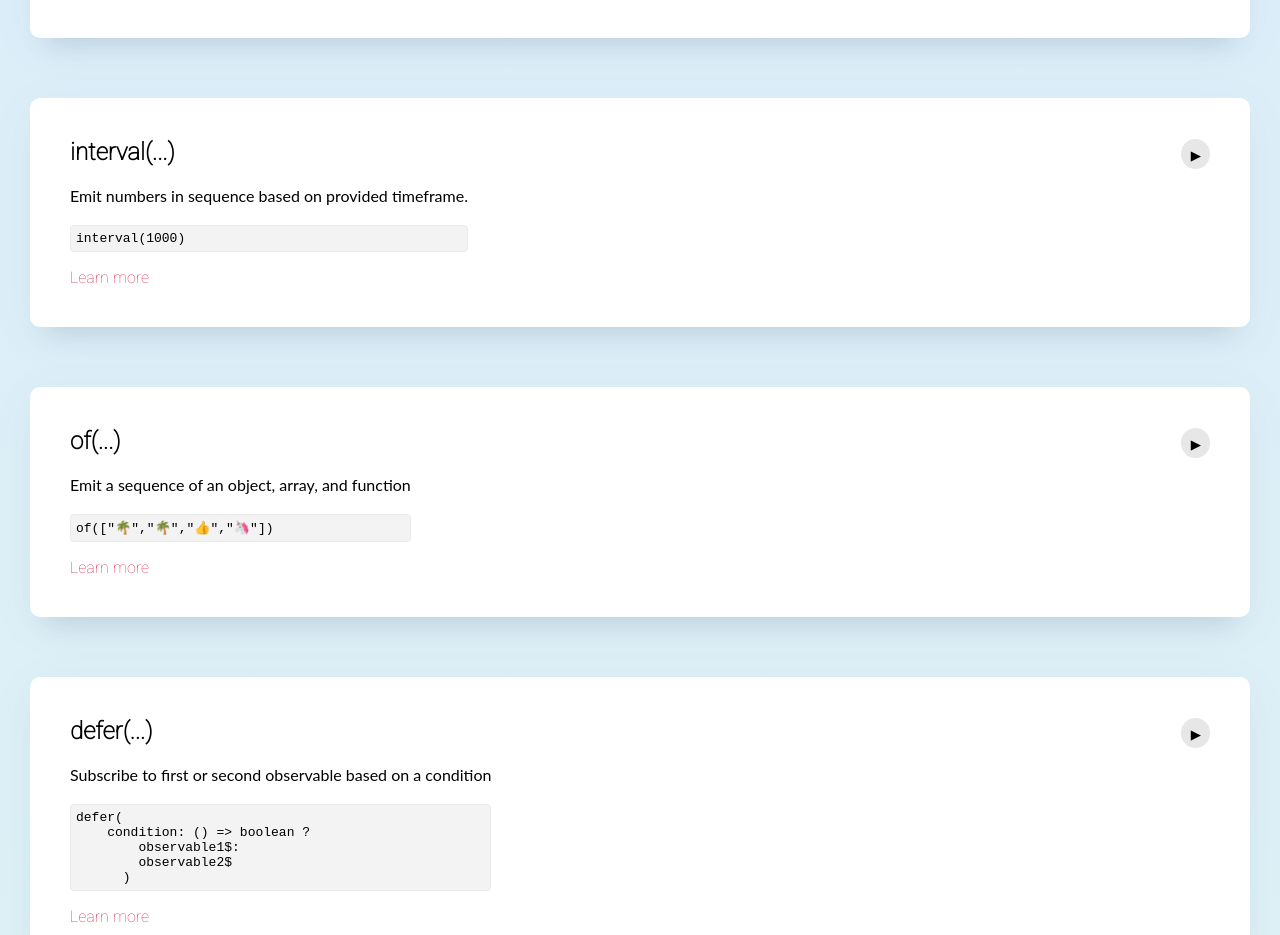
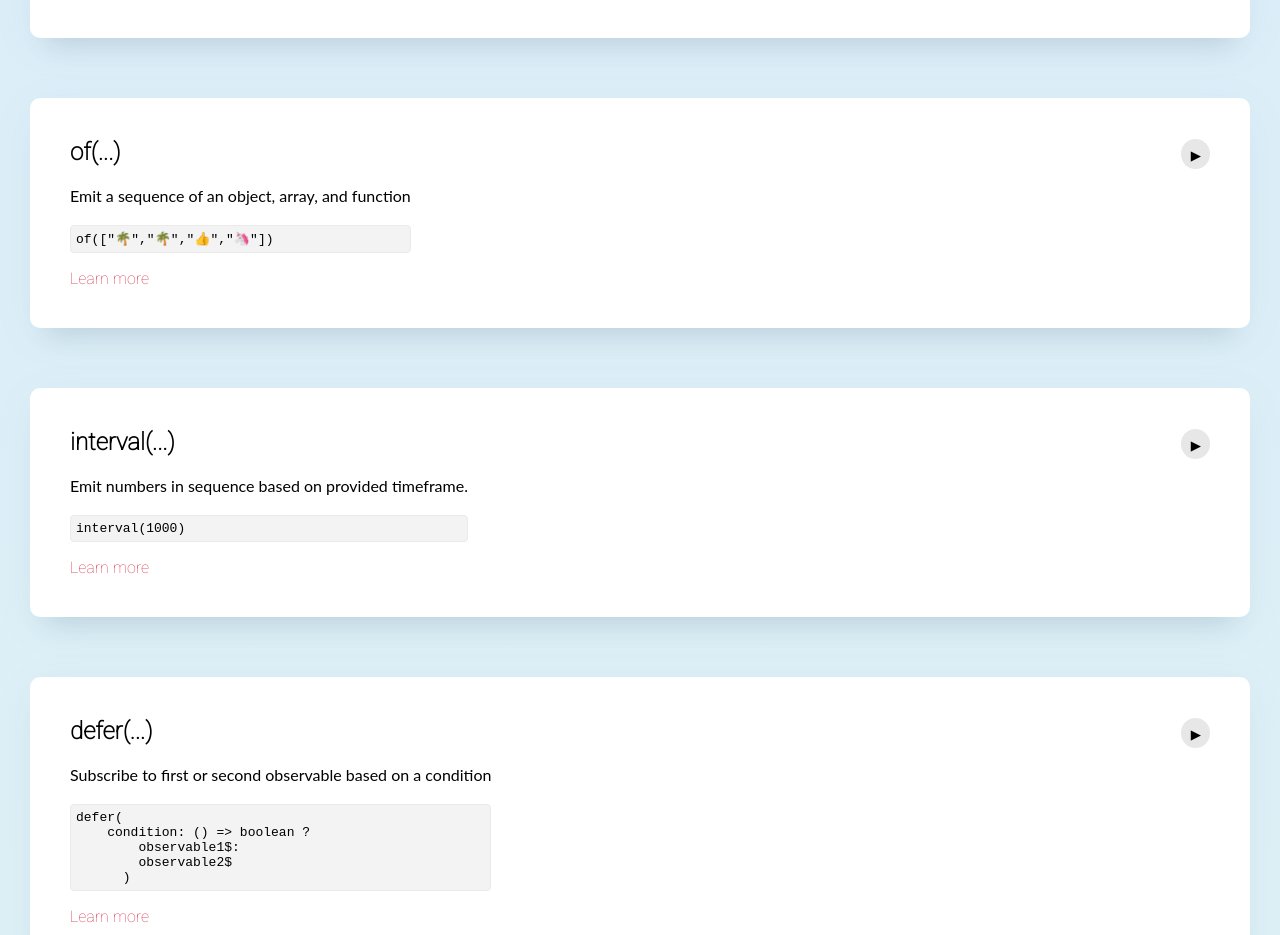
Before and after one commit to mo-sharif/angular-rxjs-operators, an Angular app: page / in a window 1280 px wide. Shown: the part 2780-3715 px from the top of the page. Built offline with nearby package versions, Linux system fonts and the light colour scheme; a web font is replaced by a local one.

Commit message:
2 files modified

```diff
--- a/src/app/app.component.ts
+++ b/src/app/app.component.ts
@@ -32,18 +32,18 @@ export class AppComponent {
       link: "https://www.learnrxjs.io/learn-rxjs/operators/creation/from"
     },
     {
+      action: () => this.dataService._of(this.inputData),
+      code: `of(${this.strInputData})`,
+      desc: "Emit a sequence of an object, array, and function",
+      name: "of(...)",
+      link: "https://www.learnrxjs.io/learn-rxjs/operators/creation/of"
+    },
+    {
       action: () => this.dataService._interval(1000),
       code: `interval(1000)`,
       desc: "Emit numbers in sequence based on provided timeframe.",
       name: "interval(...)",
       link: "https://www.learnrxjs.io/learn-rxjs/operators/creation/interval"
-    },
-    {
-      action: () => this.dataService._of(this.inputData),
-      code: `of(${this.strInputData})`,
-      desc: "Emit a sequence of an object, array, and function",
-      name: "of(...)",
-      link: "https://www.learnrxjs.io/learn-rxjs/operators/creation/of"
     },
     {
       // condition hardcodede to false
@@ -210,11 +210,9 @@ export class AppComponent {
       action: () => this.dataService._tap(this.inputData),
       code: `tap(() => console.log(👋))`,
       category: "Utility",
-      desc:
-        "Transparently perform actions or side-effects, such as logging",
+      desc: "Transparently perform actions or side-effects, such as logging",
       name: "tap(...)",
-      link:
-        "https://www.learnrxjs.io/learn-rxjs/operators/utility/do"
+      link: "https://www.learnrxjs.io/learn-rxjs/operators/utility/do"
     }
   ];
   constructor(public dataService: DataService) {
--- a/src/app/data.service.ts
+++ b/src/app/data.service.ts
@@ -65,13 +65,13 @@ export default class DataService {
     this.handleResults(op);
   }
 
-  _interval(item: number) {
-    const op = interval(item);
+  _of(item) {
+    const op = of(item);
     this.handleResults(op);
   }
 
-  _of(item) {
-    const op = of(item);
+  _interval(item: number) {
+    const op = interval(item);
     this.handleResults(op);
   }
 
```
